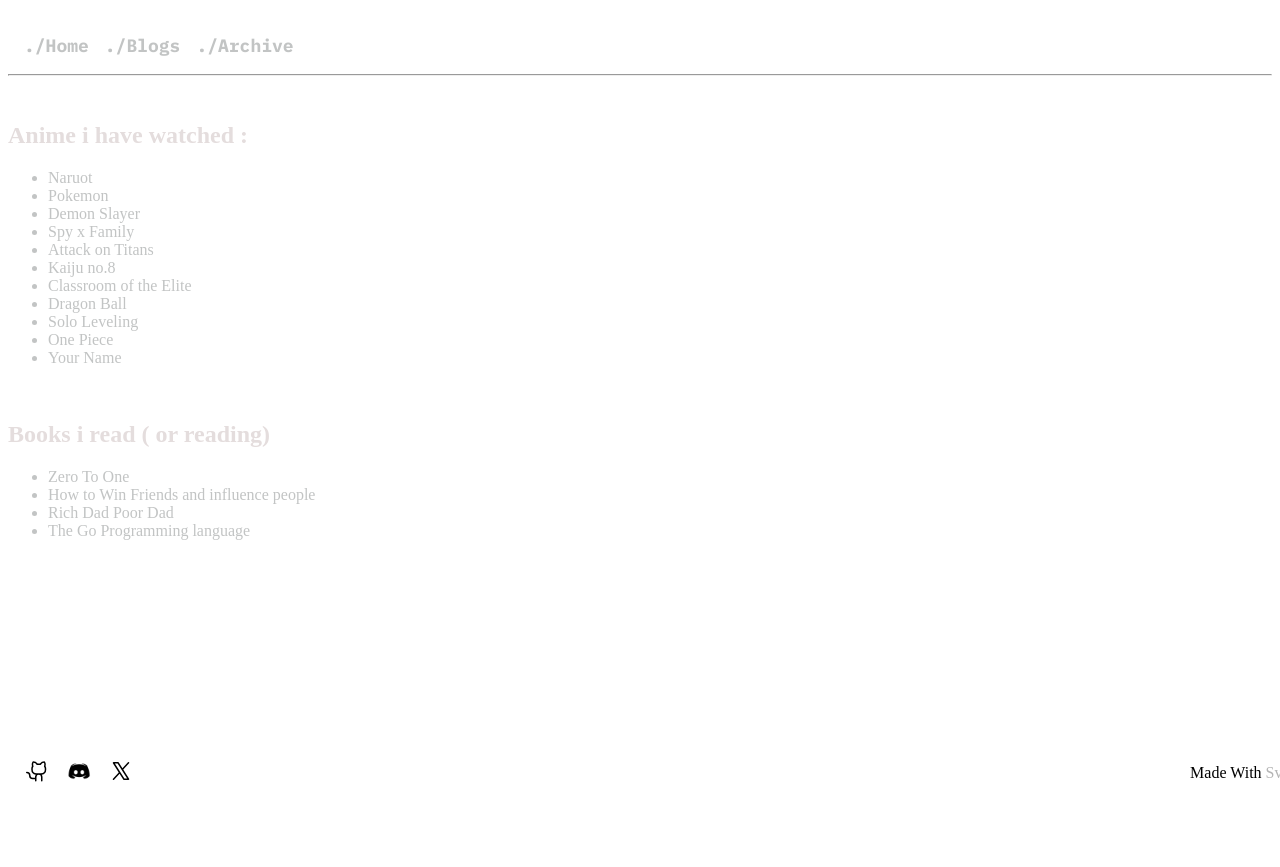
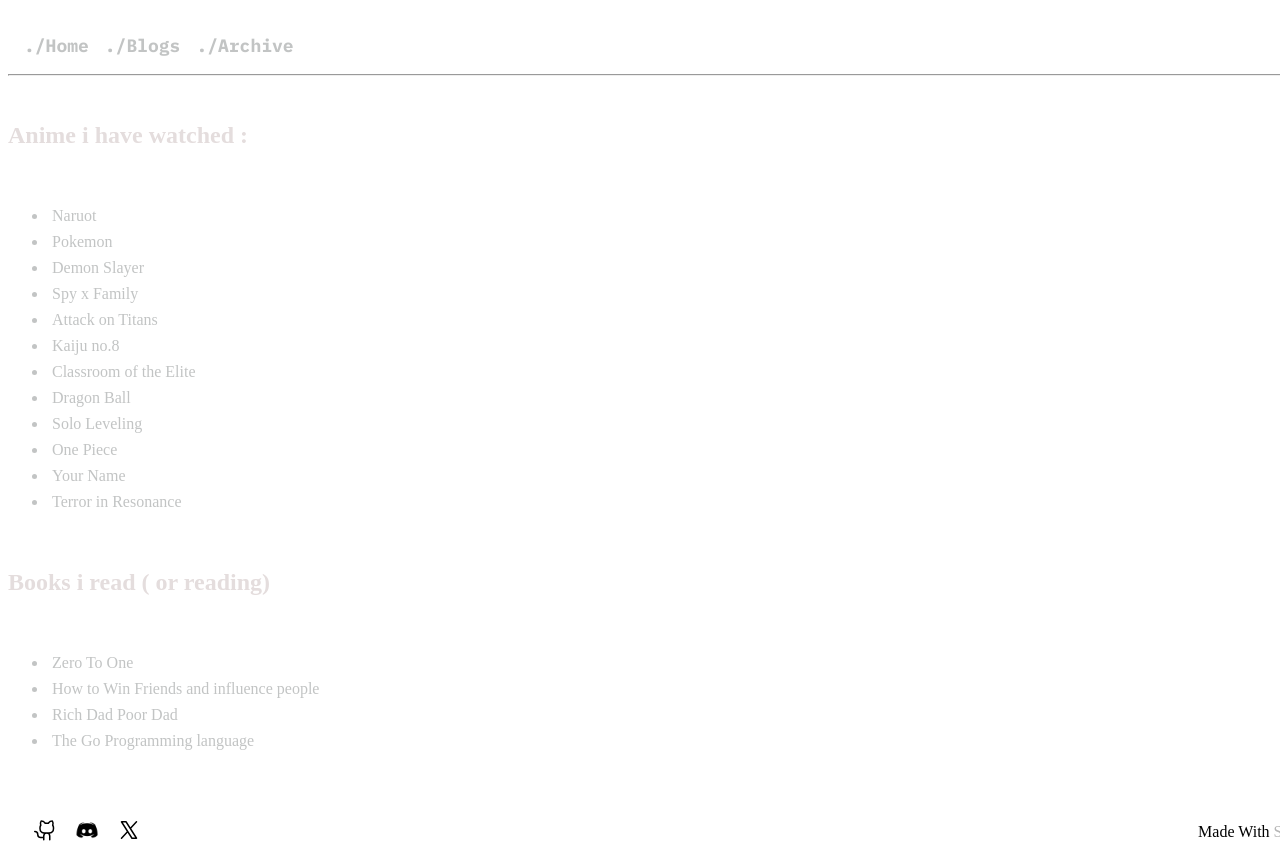
Before and after one commit to ThePikachuDev/portfolio-site-v2, a SvelteKit app: page /archive in a window 1280 px wide. Shown: the top 867 px of the page. Before the commit the page ends 800 px from the top, so only its background shows below. Built offline with nearby package versions, Linux system fonts and the light colour scheme.

Commit message:
fixed a footer bug

```diff
--- a/src/routes/archive/+page.svelte
+++ b/src/routes/archive/+page.svelte
@@ -9,6 +9,7 @@
 
 
     <h2>Anime i have watched :</h2>
+    <br>
     <ul>
         <li>Naruot</li>
         <li>Pokemon</li>
@@ -21,11 +22,15 @@
         <li>Solo Leveling</li>
         <li>One Piece</li>
         <li>Your Name</li>
+        <li>Terror in Resonance</li>
+
     </ul>
+
 
     <br>
 
     <h2>Books i read ( or reading)</h2>
+    <br>
     <ul>
         <li>Zero To One</li>
         <li>How to Win Friends and influence people</li>
@@ -33,6 +38,8 @@
         <li>The Go Programming language</li>
     </ul>
 
+    <br>
+    <br>
 
 </main>
 
@@ -40,6 +47,8 @@
 
     main {
         overflow: hidden;
+        width: 100vw;
+        height: fit-content;
     }
 
 
@@ -49,6 +58,7 @@
 
     ul li {
         color: rgb(194, 196, 196);
+        padding: 4px;
     }
 
 </style>
--- a/src/routes/blogs/+page.svelte
+++ b/src/routes/blogs/+page.svelte
@@ -16,6 +16,10 @@
 
 <style>
 
+    main{
+        width: 100vw;
+        height: 90vh;
+    }
     .blogLinkContainer{
         display: flex;
         justify-content: space-between;
--- a/src/routes/footer.svelte
+++ b/src/routes/footer.svelte
@@ -23,9 +23,9 @@
         display: flex;
         align-items: center;
         justify-content: space-between;
-        position: absolute;
-        bottom: 0;
-        left: 0;
+        position: static;
+        /* bottom: 0;
+        left: 0; */
         width: 100vw;
         padding: 1vw 2vw;
     }
```
Also changed, not shown: src/lib/LinuxExp.md (+5 -0 lines).
